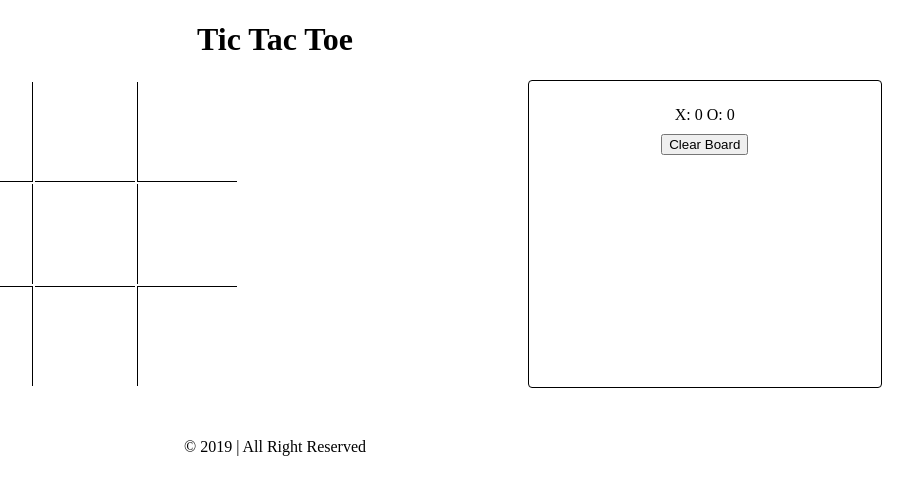
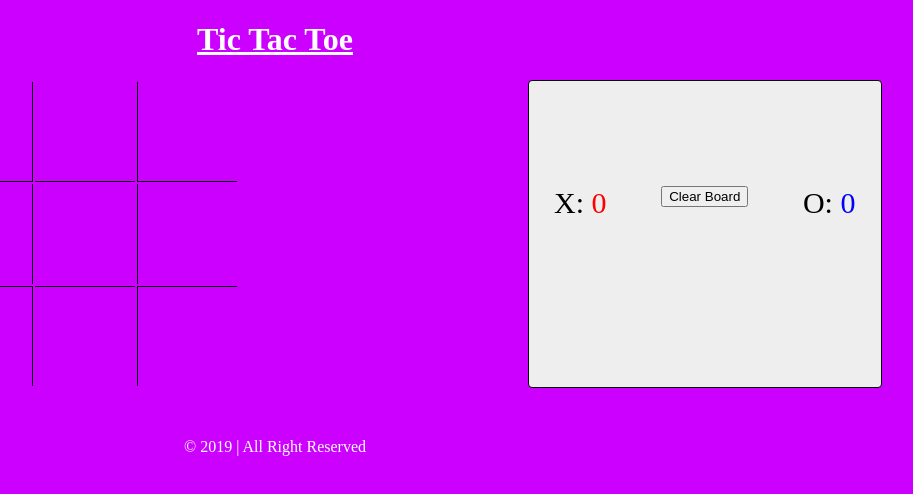
Before and after one commit to LyndonPanton/TicTacToe, a plain HTML site: page index.html in a window 1280 px wide. Shown: the whole page, without its empty margins (365-1278 px from the left). Drawn offline with Linux system fonts and the light colour scheme.

Commit message:
Added more styling

```diff
--- a/css/styles.css
+++ b/css/styles.css
@@ -1,5 +1,9 @@
 * {
 	box-sizing: border-box;
+}
+
+body {
+	background-color: #CC00FF;
 }
 
 .row {
@@ -35,6 +39,7 @@
 #footer {
 	text-align: center;
 	margin-top: 4%;
+	color: #FFFFFF;
 }
 
 #game {
@@ -46,7 +51,9 @@
 }
 
 #header {
+	color: #FFFFFF;
 	text-align: center;
+	text-decoration: underline;
 }
 
 #left-bottom {
@@ -63,12 +70,28 @@
 	border-bottom: 1px #000000 solid;
 }
 
+#message {
+	display: block;
+	margin-top: 50px;
+	font-size: 40px;
+	color: #00FF00;
+}
+
+#oMessage {
+	float: right;
+}
+
+#oScore {
+	color: #0000FF;
+}
+
 #result {
 	width: 28%;
 	border: 1px #000000 solid;
 	border-radius: 4px;
 	padding: 2%;
 	text-align: center;
+	background-color: #EEEEEE;
 }
 
 #resetButton {
@@ -89,3 +112,23 @@
 	border-bottom: 1px #000000 solid;
 	border-left: 1px #000000 solid;
 }
+
+#tally {
+	display: block;
+	font-size: 20px;
+	margin-top: 80px;
+}
+
+#xMessage {
+	float: left;
+}
+
+#xScore {
+	color: #FF0000;
+}
+
+@media screen and (min-width: 600px) {
+	#tally {
+		font-size: 30px;
+	}
+}
```
